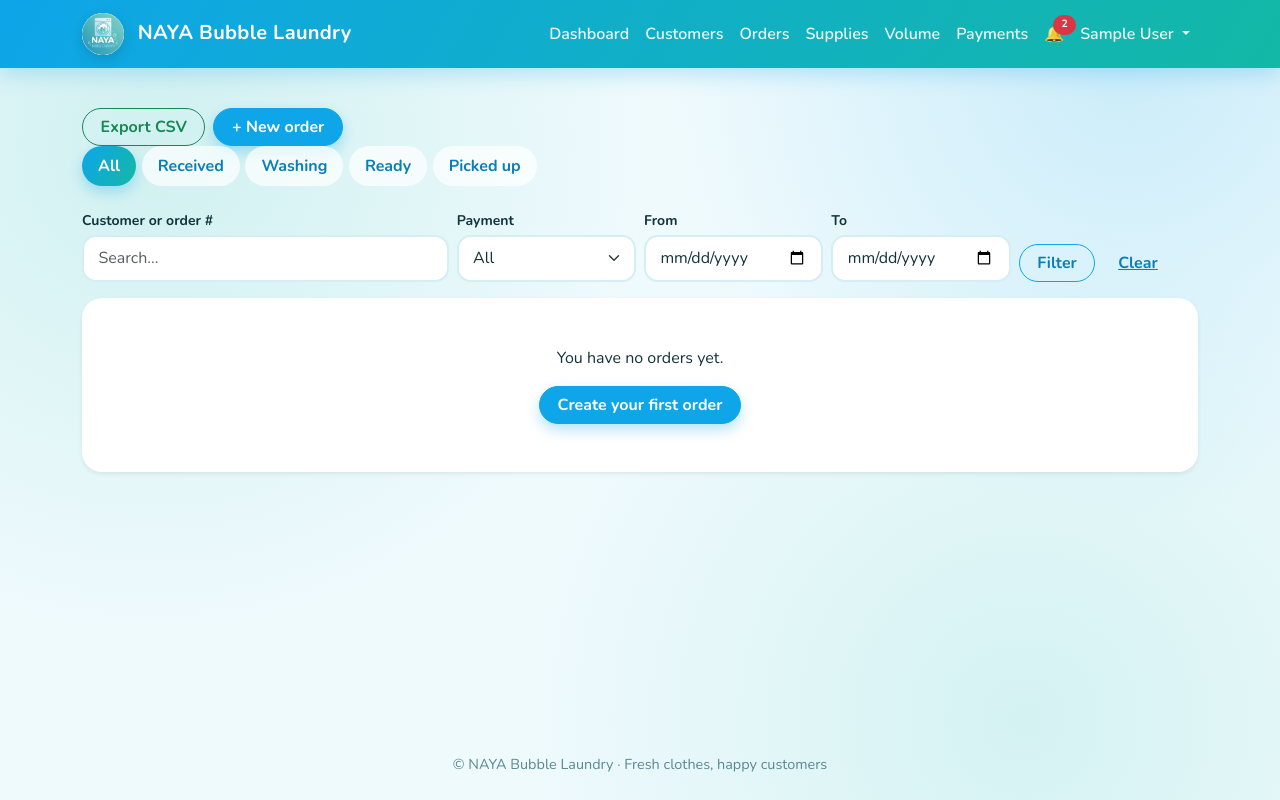
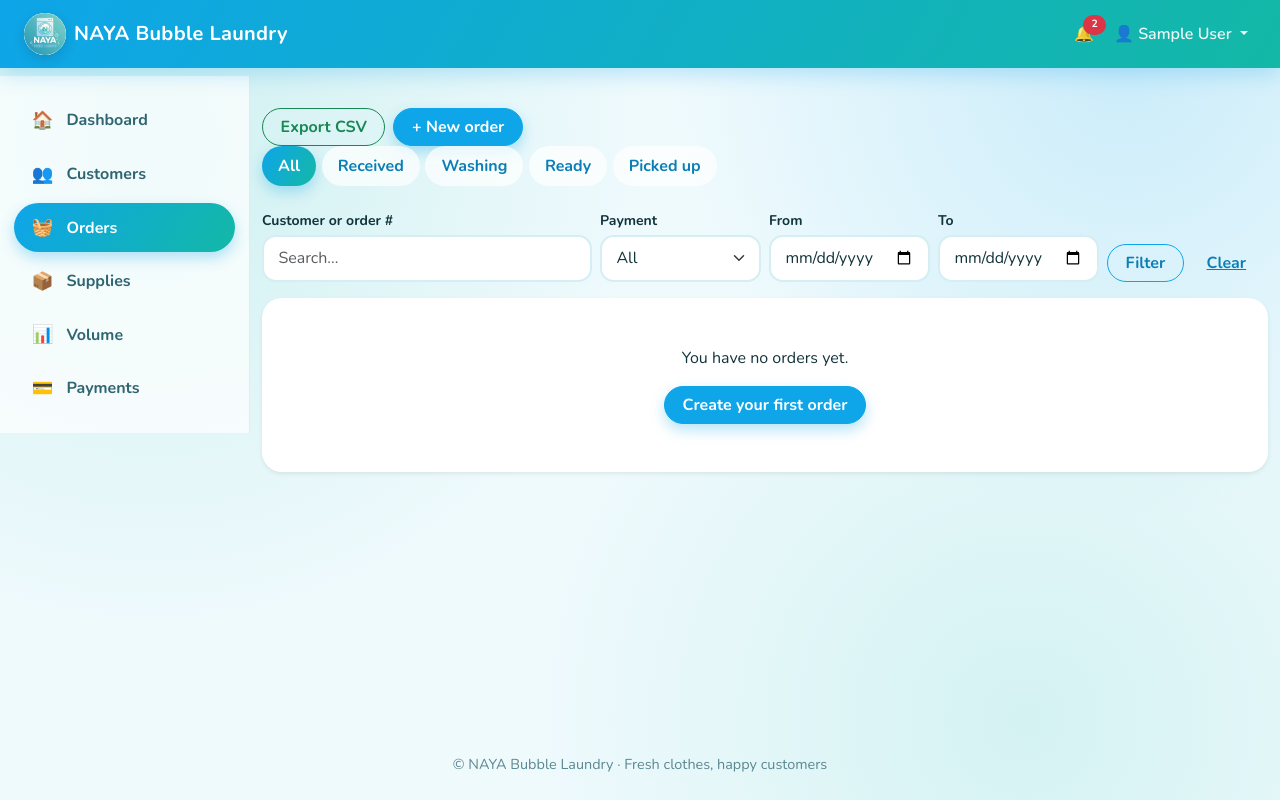
Before and after one commit to miggsheonyonzon-web/naya-laundry-system, a Flask app: page /orders/ in a window 1280 px wide. Run offline with Flask 3, Linux system fonts and the light colour scheme; the visitor is signed in with stand-in values (Sample User, id 1); data that the repository does not hold is empty; some libraries are stand-ins or nearby versions.

Commit message:
Left sidebar navigation and dashboard layout fix

```diff
--- a/static/css/style.css
+++ b/static/css/style.css
@@ -407,3 +407,70 @@ body {
     background: rgba(14, 165, 233, 0.09);
     font-weight: 700;
 }
+
+/* ---------- Sidebar layout ---------- */
+:root {
+    --nav-h: 76px;
+}
+
+.app-shell {
+    min-height: 0;
+}
+
+.app-main {
+    min-width: 0;
+}
+
+.sidebar {
+    flex: 0 0 250px;
+    width: 250px;
+    align-self: flex-start;
+    position: sticky;
+    top: var(--nav-h);
+    max-height: calc(100vh - var(--nav-h));
+    overflow-y: auto;
+    padding: 1.25rem 0.9rem;
+    background: rgba(255, 255, 255, 0.7);
+    border-right: 1px solid rgba(14, 165, 233, 0.15);
+}
+
+.side-nav {
+    display: flex;
+    flex-direction: column;
+    gap: 0.3rem;
+}
+
+.side-link {
+    display: flex;
+    align-items: center;
+    gap: 0.75rem;
+    padding: 0.7rem 1rem;
+    border-radius: 50rem;
+    font-weight: 700;
+    color: #2f6471;
+    text-decoration: none;
+    transition: background 0.15s, color 0.15s;
+}
+
+.side-link:hover {
+    background: rgba(14, 165, 233, 0.12);
+    color: var(--naya-deep);
+}
+
+.side-link.active {
+    color: #fff;
+    background: linear-gradient(120deg, var(--naya-sky), var(--naya-teal));
+    box-shadow: 0 6px 14px rgba(14, 165, 233, 0.3);
+}
+
+.side-icon {
+    width: 1.5rem;
+    text-align: center;
+    font-size: 1.1rem;
+}
+
+@media print {
+    .sidebar {
+        display: none !important;
+    }
+}
--- /dev/null
+++ b/templates/_sidebar_links.html
@@ -0,0 +1,27 @@
+{% set ep = request.endpoint or '' %}
+<nav class="side-nav" aria-label="Sections">
+    <a class="side-link {% if ep.startswith('dashboard.') %}active{% endif %}"
+       href="{{ url_for('dashboard.index') }}" {% if ep.startswith('dashboard.') %}aria-current="page"{% endif %}>
+        <span class="side-icon" aria-hidden="true">🏠</span> Dashboard
+    </a>
+    <a class="side-link {% if ep.startswith('customer.') %}active{% endif %}"
+       href="{{ url_for('customer.index') }}" {% if ep.startswith('customer.') %}aria-current="page"{% endif %}>
+        <span class="side-icon" aria-hidden="true">👥</span> Customers
+    </a>
+    <a class="side-link {% if ep.startswith('order.') %}active{% endif %}"
+       href="{{ url_for('order.index') }}" {% if ep.startswith('order.') %}aria-current="page"{% endif %}>
+        <span class="side-icon" aria-hidden="true">🧺</span> Orders
+    </a>
+    <a class="side-link {% if ep.startswith('supply.') %}active{% endif %}"
+       href="{{ url_for('supply.index') }}" {% if ep.startswith('supply.') %}aria-current="page"{% endif %}>
+        <span class="side-icon" aria-hidden="true">📦</span> Supplies
+    </a>
+    <a class="side-link {% if ep.startswith('volume.') %}active{% endif %}"
+       href="{{ url_for('volume.index') }}" {% if ep.startswith('volume.') %}aria-current="page"{% endif %}>
+        <span class="side-icon" aria-hidden="true">📊</span> Volume
+    </a>
+    <a class="side-link {% if ep.startswith('payment.') %}active{% endif %}"
+       href="{{ url_for('payment.settings') }}" {% if ep.startswith('payment.') %}aria-current="page"{% endif %}>
+        <span class="side-icon" aria-hidden="true">💳</span> Payments
+    </a>
+</nav>
--- a/templates/base.html
+++ b/templates/base.html
@@ -19,30 +19,24 @@
 </head>
 <body class="d-flex flex-column min-vh-100">
     {% set icons = {'restock': '📦', 'remind': '⏰', 'order_new': '🧺', 'status': '🔄', 'paid': '💰'} %}
+    {% set logged_in = session.get('user_id') %}
 
-    <nav class="navbar navbar-expand-lg navbar-dark navbar-naya d-print-none">
-        <div class="container">
-            <a class="navbar-brand fw-bold" href="{{ url_for('home') }}">
+    <nav class="navbar navbar-expand navbar-dark navbar-naya sticky-top d-print-none">
+        <div class="container-fluid px-3 px-lg-4">
+            {% if logged_in %}
+            <button class="btn text-white fs-4 lh-1 p-1 me-2 d-lg-none" type="button"
+                    data-bs-toggle="offcanvas" data-bs-target="#sidebarMenu"
+                    aria-controls="sidebarMenu" aria-label="Open menu">&#9776;</button>
+            {% endif %}
+
+            <a class="navbar-brand fw-bold d-flex align-items-center" href="{{ url_for('home') }}">
                 <img src="{{ url_for('static', filename='images/naya.jpg') }}"
                      alt="NAYA Bubble Laundry logo" width="42" height="42" class="logo-round me-2">
-                NAYA Bubble Laundry
+                <span class="d-none d-sm-inline">NAYA Bubble Laundry</span>
             </a>
 
-            <button class="navbar-toggler" type="button" data-bs-toggle="collapse"
-                    data-bs-target="#navMenu" aria-label="Toggle navigation">
-                <span class="navbar-toggler-icon"></span>
-            </button>
-
-            <div class="collapse navbar-collapse" id="navMenu">
-                <ul class="navbar-nav ms-auto align-items-lg-center">
-                    {% if session.get('user_id') %}
-                        <li class="nav-item"><a class="nav-link" href="{{ url_for('dashboard.index') }}">Dashboard</a></li>
-                        <li class="nav-item"><a class="nav-link" href="{{ url_for('customer.index') }}">Customers</a></li>
-                        <li class="nav-item"><a class="nav-link" href="{{ url_for('order.index') }}">Orders</a></li>
-                        <li class="nav-item"><a class="nav-link" href="{{ url_for('supply.index') }}">Supplies</a></li>
-                        <li class="nav-item"><a class="nav-link" href="{{ url_for('volume.index') }}">Volume</a></li>
-                        <li class="nav-item"><a class="nav-link" href="{{ url_for('payment.settings') }}">Payments</a></li>
-
+            <ul class="navbar-nav flex-row align-items-center ms-auto gap-1">
+                {% if logged_in %}
                 <li class="nav-item dropdown">
                     <a class="nav-link position-relative" href="#" role="button"
                        data-bs-toggle="dropdown" aria-expanded="false" aria-label="Notifications">
@@ -97,7 +91,8 @@
                 <li class="nav-item dropdown">
                     <a class="nav-link dropdown-toggle" href="#" role="button"
                        data-bs-toggle="dropdown" aria-expanded="false">
-                                {{ session.get('user_name', 'Account') }}
+                        <span aria-hidden="true">👤</span>
+                        <span class="d-none d-md-inline">{{ session.get('user_name', 'Account') }}</span>
                     </a>
                     <ul class="dropdown-menu dropdown-menu-end">
                         <li><a class="dropdown-item" href="{{ url_for('profile.index') }}">Profile</a></li>
@@ -116,15 +111,21 @@
                     <a class="nav-link" href="{{ url_for('auth.login') }}">Login</a>
                 </li>
                 <li class="nav-item">
-                            <a class="btn btn-light btn-sm ms-lg-2" href="{{ url_for('auth.register') }}">Register</a>
+                    <a class="btn btn-light btn-sm ms-1" href="{{ url_for('auth.register') }}">Register</a>
                 </li>
                 {% endif %}
             </ul>
         </div>
-        </div>
     </nav>
 
-    <main class="flex-grow-1">
+    <div class="app-shell d-flex flex-grow-1">
+        {% if logged_in %}
+        <aside class="sidebar d-none d-lg-block d-print-none" aria-label="Main menu">
+            {% include "_sidebar_links.html" %}
+        </aside>
+        {% endif %}
+
+        <main class="app-main flex-grow-1">
             <div class="container mt-3 d-print-none">
                 {% with messages = get_flashed_messages(with_categories=true) %}
                     {% for category, message in messages %}
@@ -138,6 +139,20 @@
 
             {% block content %}{% endblock %}
         </main>
+    </div>
+
+    {% if logged_in %}
+    <div class="offcanvas offcanvas-start d-lg-none d-print-none" tabindex="-1"
+         id="sidebarMenu" aria-labelledby="sidebarLabel">
+        <div class="offcanvas-header">
+            <h5 class="offcanvas-title fw-bold" id="sidebarLabel">Menu</h5>
+            <button type="button" class="btn-close" data-bs-dismiss="offcanvas" aria-label="Close"></button>
+        </div>
+        <div class="offcanvas-body">
+            {% include "_sidebar_links.html" %}
+        </div>
+    </div>
+    {% endif %}
 
     <footer class="site-footer d-print-none">
         <div class="container">&copy; NAYA Bubble Laundry &middot; Fresh clothes, happy customers</div>
```
Also changed, not shown: templates/dashboard.html (+23 -20 lines). Lines whose indentation alone changed are shown as unchanged.
